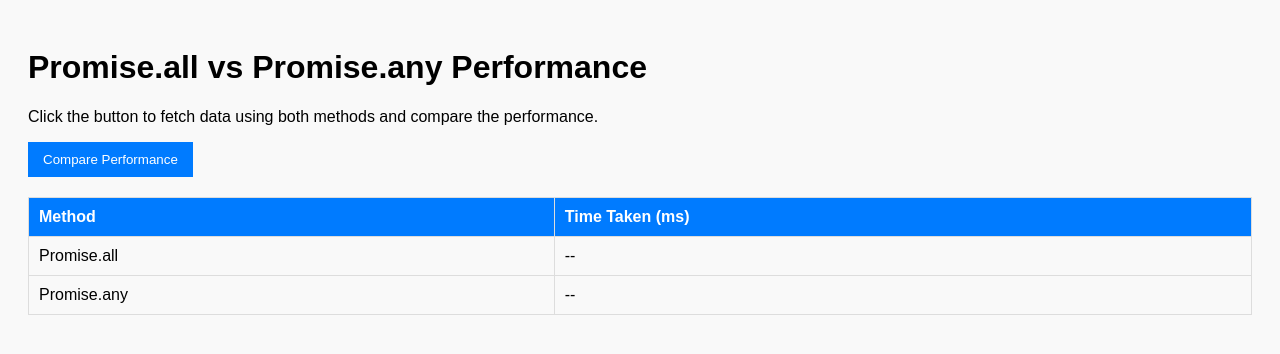
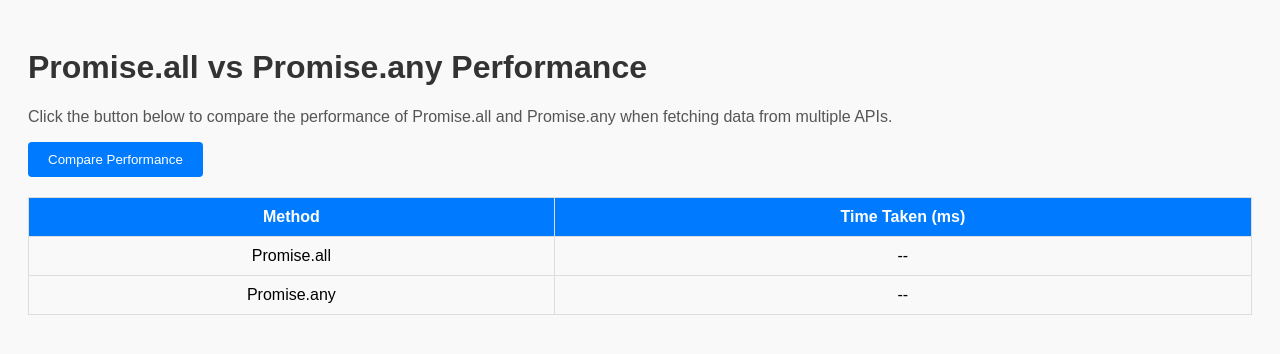
Before and after one commit to acciojob/performace-compare-promises-bhpuja, a plain HTML site: page main.html in a window 1280 px wide. Drawn offline with Linux system fonts and the light colour scheme.

Commit message:
created a submission

```diff
--- a/main.html
+++ b/main.html
@@ -3,12 +3,18 @@
 <head>
   <meta charset="UTF-8">
   <meta name="viewport" content="width=device-width, initial-scale=1.0">
-  <title>Promise Performance Comparison</title>
+  <title>Promise.all vs Promise.any</title>
   <style>
     body {
       font-family: Arial, sans-serif;
       padding: 20px;
       background-color: #f9f9f9;
+    }
+    h1 {
+      color: #333;
+    }
+    p {
+      color: #555;
     }
     table {
       width: 100%;
@@ -20,28 +26,34 @@
     }
     th, td {
       padding: 10px;
-      text-align: left;
+      text-align: center;
     }
     th {
       background-color: #007bff;
       color: white;
     }
     button {
-      padding: 10px 15px;
+      padding: 10px 20px;
       background-color: #007bff;
       color: white;
       border: none;
+      border-radius: 4px;
       cursor: pointer;
     }
     button:hover {
       background-color: #0056b3;
     }
+    #loading {
+      color: green;
+      margin-top: 10px;
+    }
   </style>
 </head>
 <body>
   <h1>Promise.all vs Promise.any Performance</h1>
-  <p>Click the button to fetch data using both methods and compare the performance.</p>
+  <p>Click the button below to compare the performance of Promise.all and Promise.any when fetching data from multiple APIs.</p>
   <button id="compare">Compare Performance</button>
+  <p id="loading" style="display: none;">Fetching data...</p>
   <table>
     <thead>
       <tr>
```
